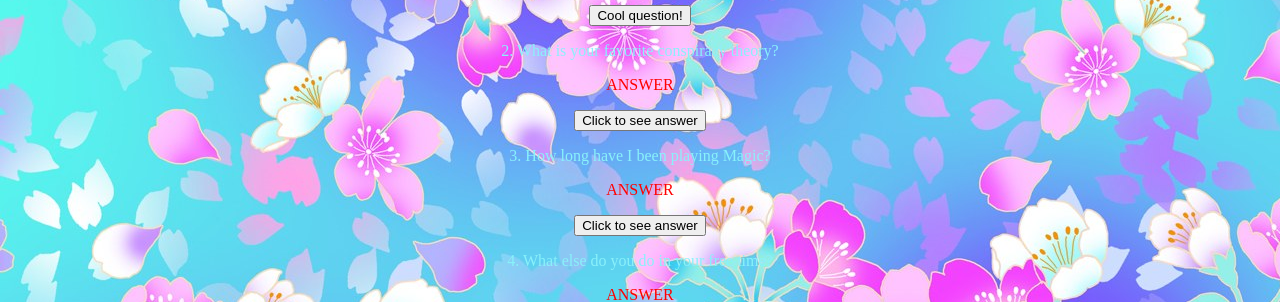
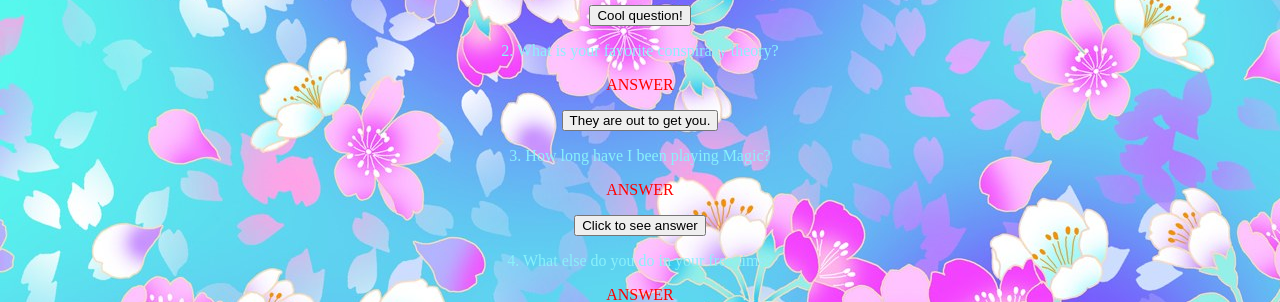
Before and after one commit to caryljorosco/APC_webprog_mi153_test_repo_ccorosco, a PHP site: the page made by exercise6/CodeIgniter/application/views/news/index.php in a window 1280 px wide. Shown: the part 447-749 px from the top of the page. Run offline with PHP 8.4, Linux system fonts and the light colour scheme; the template is opened without the code that fills it, so the values that code supplies are empty.

Commit message:
edited code

```diff
--- a/exercise6/CodeIgniter/application/views/news/index.php
+++ b/exercise6/CodeIgniter/application/views/news/index.php
@@ -83,7 +83,7 @@
 				ANSWER
 			</p>
 
-			<button type="button" onclick="document.getElementById('demo2').innerHTML = 'I loooove conspiracy theories about the Illuminati and the Mandela Effect. Read about it on your sparetime. :)'">Click to see answer</button>
+			<button type="button" onclick="document.getElementById('demo2').innerHTML = 'I loooove conspiracy theories about the Illuminati and the Mandela Effect. Read about it on your sparetime. :)'">They are out to get you.</button>
 
 			<p>
 				3. How long have I been playing Magic?
```
